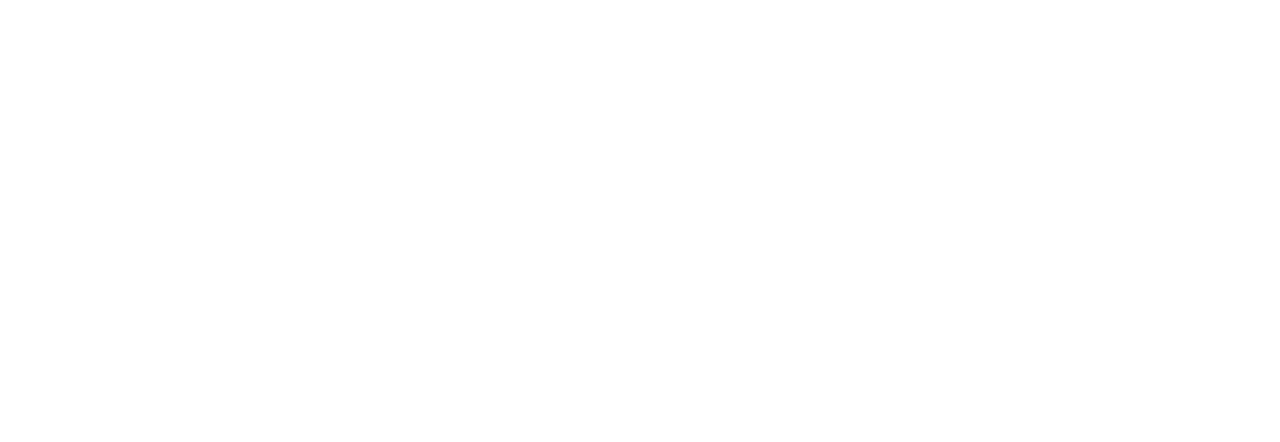
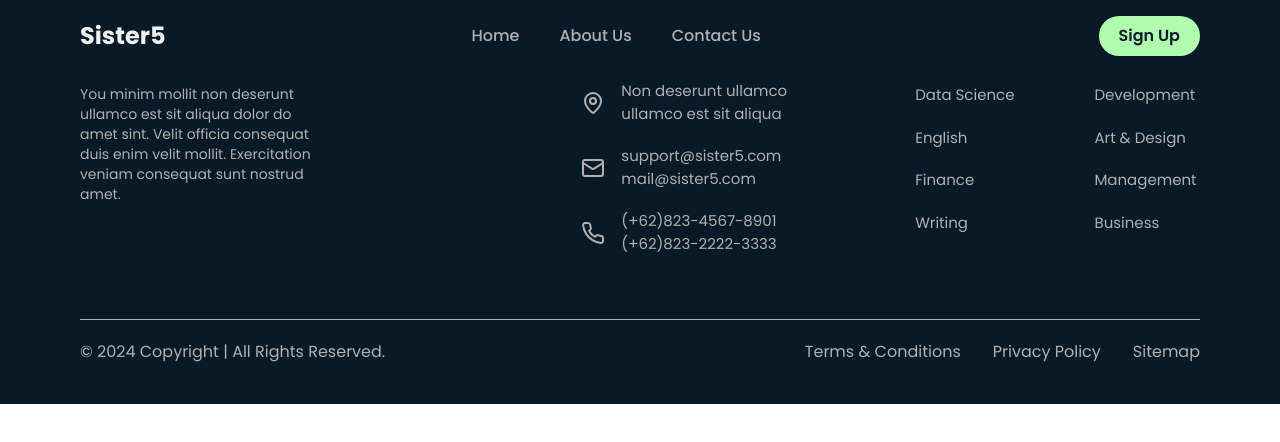
Before and after one commit to rixwand/sister5, a plain HTML site: page index.html in a window 1280 px wide. Drawn offline with Linux system fonts and the light colour scheme; the site is published under a folder, as on GitHub Pages, so addresses that start at the root find nothing.

Commit message:
change path

```diff
--- a/index.html
+++ b/index.html
@@ -5,8 +5,8 @@
   <!--    <link rel="icon" type="image/svg+xml" href="/vite.svg" />-->
   <meta name="viewport" content="width=device-width, initial-scale=1.0"/>
   <title>Sister 5</title>
-  <script type="module" crossorigin src="/assets/index-DvMDkhUF.js"></script>
-  <link rel="stylesheet" crossorigin href="/assets/index-M2KQ56o6.css">
+  <script type="module" crossorigin src="./assets/index-DvMDkhUF.js"></script>
+  <link rel="stylesheet" crossorigin href="./assets/index-M2KQ56o6.css">
 </head>
 <body>
 <div id="root"></div>
```
